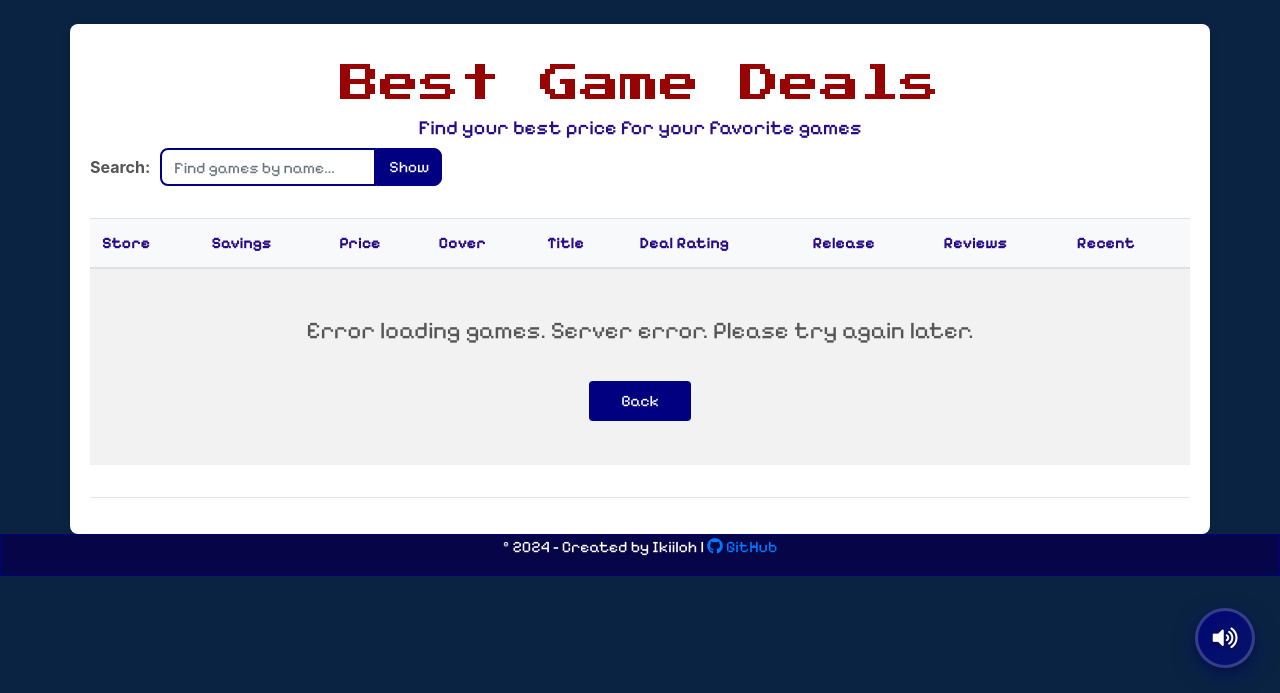
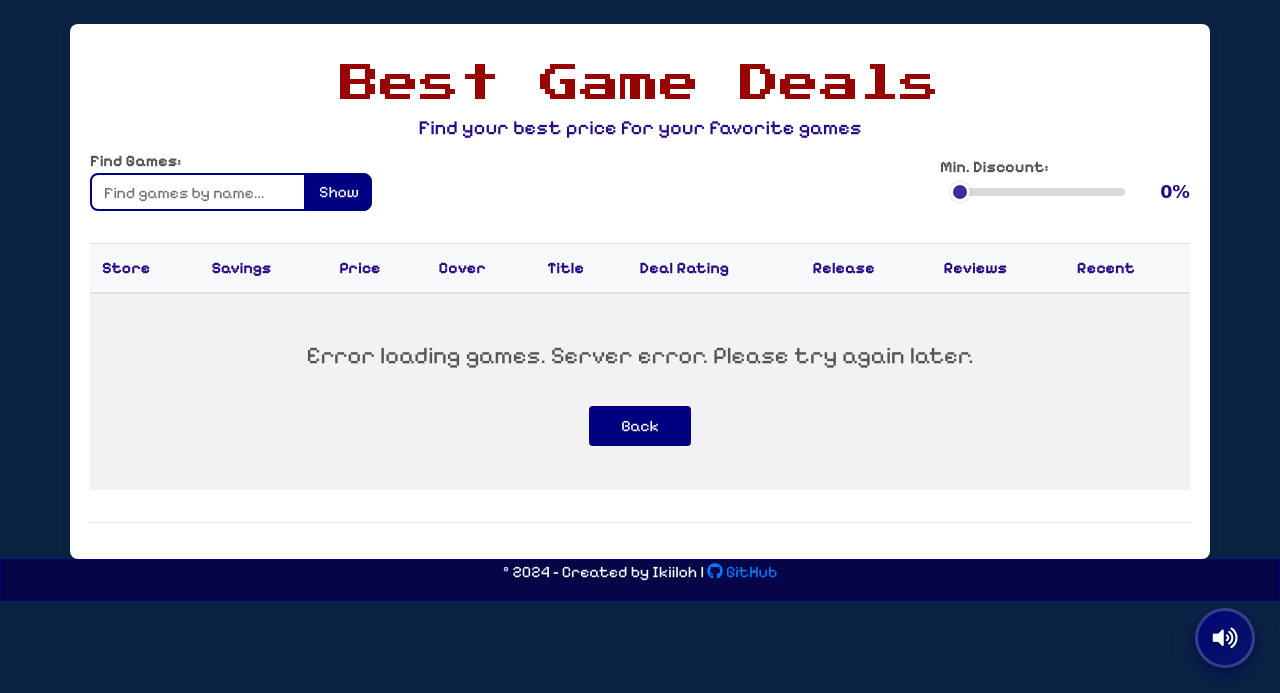
Before and after one commit to Ikiiloh/API_Training, a PHP site: page / in a window 1280 px wide. Shown: the part 107-800 px from the top of the page. Run offline with PHP 8.4, Linux system fonts and the light colour scheme; some web fonts are replaced.

Commit message:
Implement discount filter functionality in Ikiiloh_Game, adding a slider for minimum discount selection and updating game display logic accordingly. Enhance UI with new styles for the discount slider and improve error handling for no results. Update script.js to manage filtering and reset functionality.

```diff
--- a/Ikiloh_Game/css/style.css
+++ b/Ikiloh_Game/css/style.css
@@ -101,11 +101,11 @@ body {
     flex-wrap: wrap;
     align-items: center;
     gap: 15px;
+    justify-content: space-between;
 }
 
-.filter-section,
-.filter-options {
-    display: flex;
+.filter-section {
+    display: left;
     align-items: center;
     gap: 10px;
 }
@@ -113,6 +113,10 @@ body {
 .filter-label {
     font-weight: bold;
     color: #555;
+    font-family: 'Pixelify Sans', cursive;
+    min-width: 120px;
+    text-align: right;
+
 }
 
 .input-group .form-control {
@@ -241,7 +245,11 @@ body {
 
 /* Discount Slider Styles */
 .discount-slider-container {
-    margin-top: 1rem;
+    display: flex;
+    align-items: center;
+    gap: 10px;
+    flex-grow: 1;
+    min-width: 250px;
 }
 
 .discount-value {
@@ -308,7 +316,6 @@ body {
     animation: musicPulse 2s infinite !important;
 }
 
-
 .site-footer {
     background-color:rgb(5, 5, 71);
     color: #FFFFFF;
@@ -316,6 +323,88 @@ body {
     cursor: pointer;
     transition: all 0.3s ease;
     font-family: 'Pixelify Sans', cursive;
+}
+
+/* Discount Slider Styles */
+#discount-slider {
+    width: 100%;
+    max-width: 200px;
+    cursor: pointer;
+    -webkit-appearance: none;
+    appearance: none;
+    height: 8px;
+    background: #d1d1d1;
+    outline: none;
+    opacity: 0.8;
+    transition: opacity .2s;
+    border-radius: 4px;
+    margin: 0 10px;
+}
+
+#discount-slider:hover {
+    opacity: 1;
+}
+
+/* Gaya Thumb (Gagang Slider) untuk WebKit (Chrome, Safari) */
+#discount-slider::-webkit-slider-thumb {
+    -webkit-appearance: none;
+    appearance: none;
+    width: 20px;
+    height: 20px;
+    background: #000080;
+    cursor: pointer;
+    border-radius: 50%;
+    border: 3px solid #fff;
+    box-shadow: 0 0 3px rgba(0,0,0,0.3);
+}
+
+/* Gaya Thumb untuk Firefox */
+#discount-slider::-moz-range-thumb {
+    width: 20px;
+    height: 20px;
+    background: #000080;
+    cursor: pointer;
+    border-radius: 50%;
+    border: 3px solid #fff;
+    box-shadow: 0 0 3px rgba(0,0,0,0.3);
+}
+
+.discount-value {
+    font-weight: bold;
+    color: #290b89;
+    font-family: 'poppins', cursive;
+    min-width: 45px;
+    text-align: right;
+    font-size: 1.1em;
+}
+
+/* Responsive untuk slider */
+@media (max-width: 768px) {
+    .filters-and-search {
+        flex-direction: column;
+        align-items: stretch;
+    }
+
+    .filter-section {
+        width: 100%;
+        flex-direction: column;
+        align-items: flex-start;
+    }
+
+    .filter-label {
+        text-align: left;
+        margin-bottom: 5px;
+    }
+
+    .discount-slider-container {
+        width: 100%;
+        min-width: unset;
+    }
+
+    #discount-slider {
+        max-width: none;
+        flex-grow: 1;
+    }
 }
 
 @keyframes musicPulse {
--- a/Ikiloh_Game/index.html
+++ b/Ikiloh_Game/index.html
@@ -35,13 +35,21 @@
           <h5 class="text-center">Find your best price for your favorite games</h5>
           <div class="filters-and-search mb-3">
             <div class="filter-section">
-              <span class="filter-label font-awesome">Search:</span>
+              <span class="filter-label">Find Games:</span>
               <div class="input-group">
                 <input type="text" class="form-control" placeholder="Find games by name..." id="search-input">
                 <span class="input-group-text" id="search-button">Show</span>
               </div>
             </div>
-          </div>
+
+            <div class="filter-section">
+                <span class="filter-label">Min. Discount:</span>
+                <div class="discount-slider-container">
+                    <input type="range" min="0" max="100" value="0" step="5" id="discount-slider">
+                    <span id="discount-value" class="discount-value">0%</span>
+                </div>
+            </div>
+            </div>
         </div>
       </div>
 
--- a/Ikiloh_Game/js/script.js
+++ b/Ikiloh_Game/js/script.js
@@ -1,7 +1,8 @@
 $(document).ready(function() {
     let isPlaying = false;
+    let allFetchedGames = []; // <-- 1. VARIABEL BARU UNTUK MENYIMPAN SEMUA GAME
 
-    // Function to display error message
+        // Fungsi displayError ...
     function displayError(message, isFatal = false) {
         const errorHtml = `
             <div class="no-games-message">
@@ -16,14 +17,27 @@ $(document).ready(function() {
                 </td>
             </tr>
         `);
+        $('#custom-table-scrollbar').removeClass('visible'); // <-- PASTIKAN SCROLLBAR HILANG
     }
 
-    // Function to display games in a table
+    // Fungsi displayGames ...
     function displayGames(games) {
         const gamesListBody = $('#games-list-body');
         gamesListBody.empty();
 
         try {
+            if (games.length === 0) {
+                 // Jika tidak ada game (setelah filter), tampilkan pesan khusus
+                 // tapi jangan panggil displayError agar tidak tumpuk
+                 $('#games-list-body').html(`
+                    <tr>
+                        <td colspan="9" class="text-center">
+                           <div class="no-games-message">
+                               <p>No games match your current filter.</p>
+                           </div>
+                        </td>
+                    </tr>`);
+            } else {
                 games.forEach(game => {
                     const gameRow = `
                         <tr>
@@ -40,12 +54,13 @@ $(document).ready(function() {
                     `;
                     gamesListBody.append(gameRow);
                 });
+            }
         } catch (error) {
             console.error('Error displaying games:', error);
             displayError('Error displaying games. Please try again.');
         }
+        updateCustomScrollbar(); // <-- PANGGIL UPDATE SCROLLBAR DI SINI
     }
-
     // Function to calculate time since
     function timeSince(date) {
         const seconds = Math.floor((new Date() - date) / 1000);
@@ -62,7 +77,7 @@ $(document).ready(function() {
         return Math.floor(seconds) + " seconds";
     }
 
-    // Function to process store data
+    // Fungsi processStoreData ...
     function processStoreData(data, storesData) {
         const storeMap = {};
         storesData.forEach(store => {
@@ -79,14 +94,17 @@ $(document).ready(function() {
             }
         });
 
-        displayGames(data);
+        allFetchedGames = data; // <-- 2. SIMPAN DATA ASLI
+
+        applyFiltersAndDisplay(); // <-- PANGGIL FUNGSI FILTER BARU
     }
 
-    // Function to handle store data error
+    // Fungsi handleStoreError ... (ubah displayGames menjadi applyFiltersAndDisplay)
     function handleStoreError(data, error) {
         console.error('Error fetching stores:', error);
         data.forEach(game => { game.storeName = `Store ID: ${game.storeID}`; });
-        displayGames(data);
+        allFetchedGames = data;
+        applyFiltersAndDisplay();
     }
 
     // Function to handle API error
@@ -132,7 +150,6 @@ $(document).ready(function() {
             url: 'https://www.cheapshark.com/api/1.0/deals',
             type: 'GET',
             dataType: 'json',
-            data: { 'limit': 60 },
             timeout: 10000,
             success: function(data) {
                 fetchStoreData(data);
@@ -158,7 +175,6 @@ $(document).ready(function() {
             dataType: 'json',
             data: {
                 'title': searchQuery,
-                'limit': 60
             },
             timeout: 10000,
             success: function(data) {
@@ -185,6 +201,50 @@ $(document).ready(function() {
     $('.navbar-brand').on('click', function(e) {
         e.preventDefault();
         loadInitialDeals();
+    });
+
+        // == 3. FUNGSI FILTER BARU ==
+    // ==========================================================
+    function applyFiltersAndDisplay() {
+        const minDiscount = parseInt($('#discount-slider').val(), 10);
+
+        const filteredGames = allFetchedGames.filter(game => {
+            const savings = Math.round(parseFloat(game.savings || 0));
+            return savings >= minDiscount;
+        });
+
+        // Jika hasil fetch asli 0 (error atau no result), biarkan displayError yg handle.
+        // Jika hasil fetch ada tapi filter 0, tampilkan pesan.
+        if (filteredGames.length === 0 && allFetchedGames.length > 0) {
+             $('#games-list-body').html(`
+                <tr>
+                    <td colspan="9" class="text-center">
+                       <div class="no-games-message">
+                           <p>No games found with ${minDiscount}% discount or higher.</p>
+                           <button class="btn btn-navy mt-3" id="reset-filters">Reset Filters</button>
+                       </div>
+                    </td>
+                </tr>`);
+             $('#custom-table-scrollbar').removeClass('visible');
+        } else {
+            displayGames(filteredGames);
+        }
+    }
+
+    // ==========================================================
+    // == 4. EVENT LISTENER UNTUK SLIDER ==
+    // ==========================================================
+    $('#discount-slider').on('input', function() {
+        const value = $(this).val();
+        $('#discount-value').text(value + '%');
+        applyFiltersAndDisplay(); // Panggil filter setiap kali slider digerakkan
+    });
+
+    // Event listener untuk tombol reset (opsional, jika ingin)
+    $(document).on('click', '#reset-filters', function() {
+        $('#discount-slider').val(0);
+        $('#discount-value').text('0%');
+        loadInitialDeals(); // Muat ulang data awal
     });
 
     loadInitialDeals();
```
Lines whose indentation alone changed are shown as unchanged.
